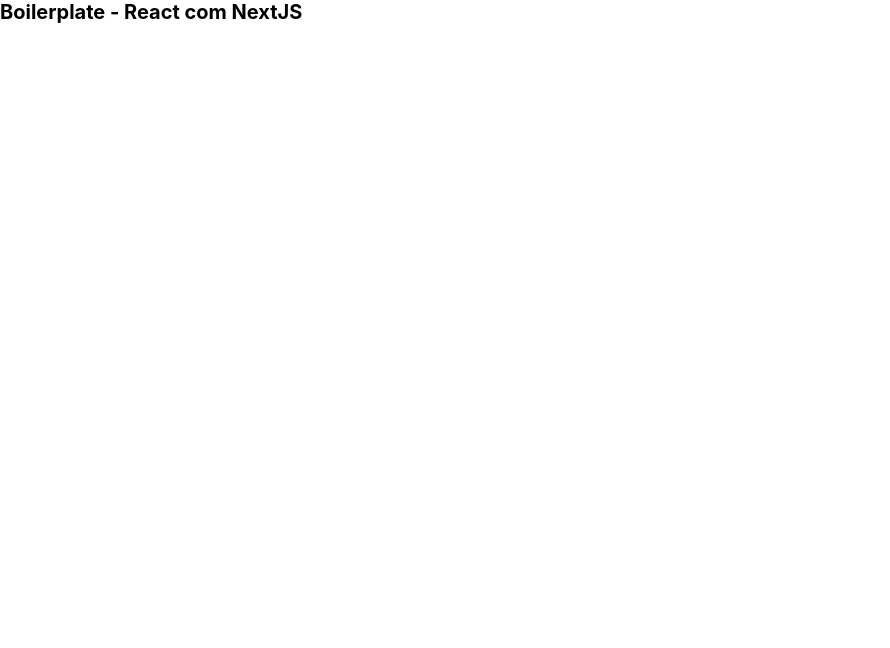
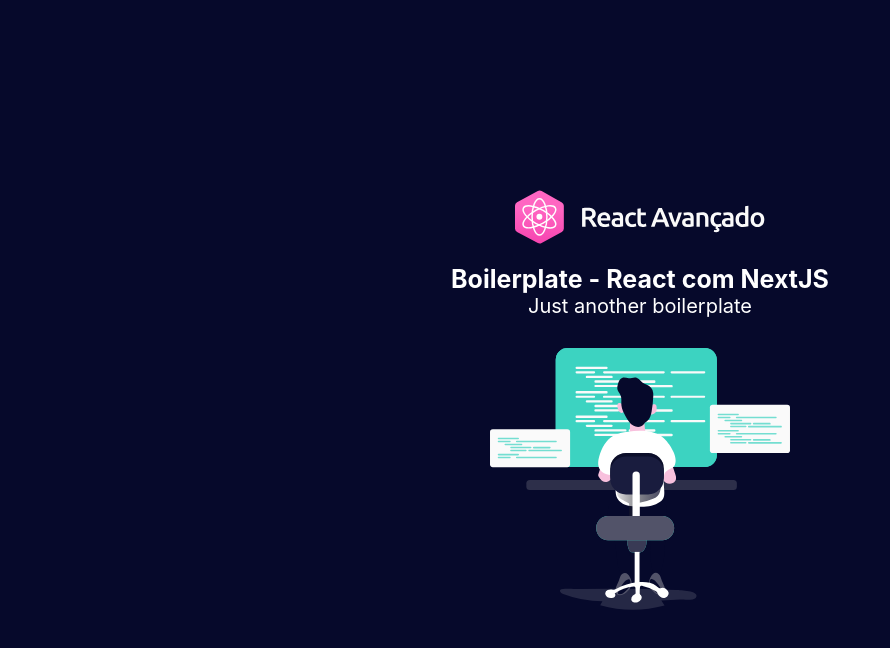
Before and after one commit to netojocelino/aprendendo-nextjs, a Next.js app: page / in a window 1280 px wide. Shown: the top 648 px of the page, without its empty margins (0-890 px from the left). Built offline with nearby package versions, Linux system fonts and the light colour scheme.

Commit message:
:white_check_mark: Add 'React Avançado' landing page with tests

```diff
--- a/src/components/Main/index.tsx
+++ b/src/components/Main/index.tsx
@@ -1,7 +1,23 @@
-const Main = ({ title = 'React com NextJS' }) => (
-  <div>
-    <h1>{title}</h1>
-  </div>
+import * as S from './styles';
+
+const Main = ({
+  title = 'React com NextJS',
+  description = 'Just another boilerplate'
+}) => (
+  <S.Wrapper>
+    <S.Logo
+      src={`/img/logo.svg`}
+      alt={`Imagem de um átomo e texto React Avançado`}
+    />
+    <S.Title>{title}</S.Title>
+
+    <S.Description>{description}</S.Description>
+
+    <S.Illustration
+      src={`/img/hero-illustration.svg`}
+      alt={`Imagem de pessoa em frente de computador com três telas com código`}
+    />
+  </S.Wrapper>
 );
 
 export default Main;
```
Also changed, not shown: src/components/Main/test.tsx (+24 -0 lines), 1 other file (tests, documents, lock files or other folders).
